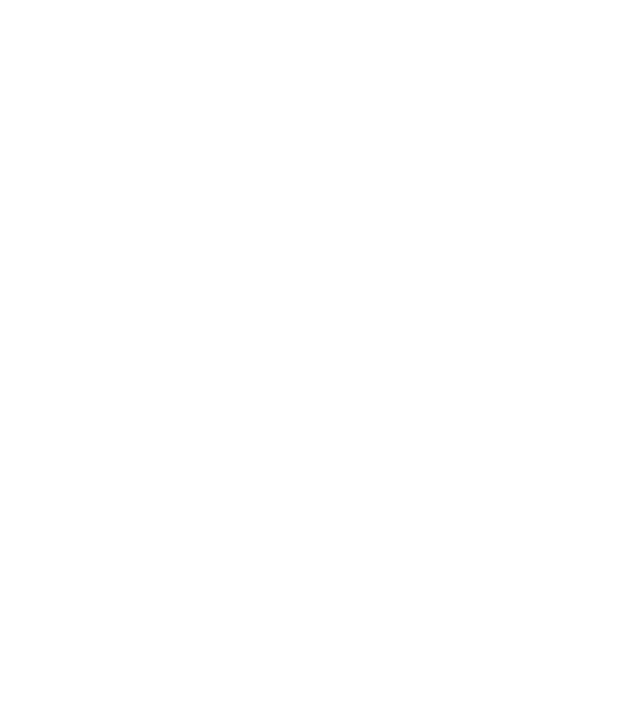
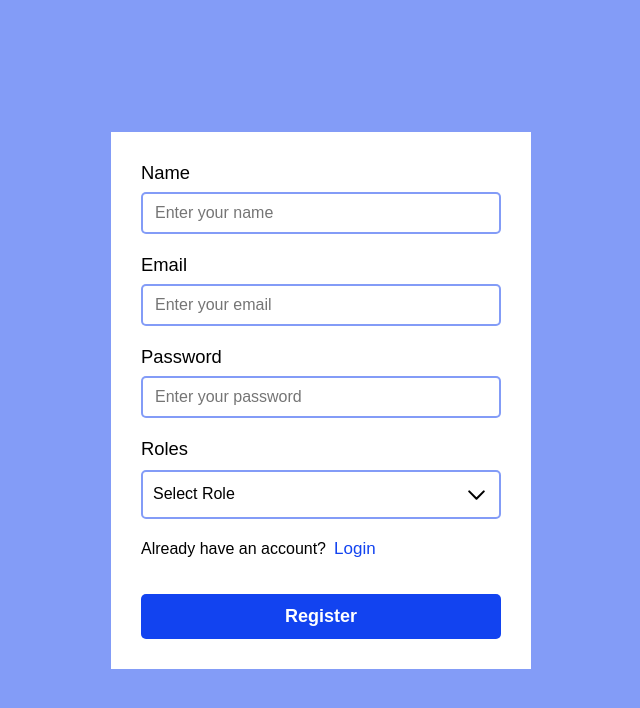
Before and after one commit to mhmdhussein377/Task-Management, a React (Vite) app in the folder Client/: page /register in a window 1280 px wide. Before the commit this address had no page. Shown: the top 708 px of the page, without its empty margins (319-959 px from the left). Built offline with nearby package versions, Linux system fonts and the light colour scheme.

Commit message:
finished the register page

```diff
--- a/Client/package.json
+++ b/Client/package.json
@@ -13,6 +13,7 @@
     "axios": "^1.6.2",
     "react": "^18.2.0",
     "react-dom": "^18.2.0",
+    "react-icons": "^4.12.0",
     "react-router-dom": "^6.21.1"
   },
   "devDependencies": {
--- a/Client/src/App.jsx
+++ b/Client/src/App.jsx
@@ -1,6 +1,7 @@
 import Login from "./pages/Login/Login"
 import Home from "./pages/Home/Home"
 import {Route, Routes} from "react-router-dom"
+import Register from "./pages/Register/Register"
 
 function App() {
 
@@ -8,6 +9,7 @@
     <Routes>
       <Route path="/" element={<Home />} />
       <Route path="/login" element={<Login />} />
+      <Route path="/register" element={<Register />} />
     </Routes>
   )
 }
--- a/Client/src/pages/Register/Register.jsx
+++ b/Client/src/pages/Register/Register.jsx
@@ -0,0 +1,98 @@
+import {useState} from 'react'
+import {Link, useNavigate} from "react-router-dom";
+import {registerInputFields, roles} from "../../utils/constants";
+import {showError} from "../../utils/showError";
+import {postRequest} from "../../utils/requests";
+import Button from "../../components/UI/Button/Button";
+import Input from "../../components/UI/Input/Input";
+import {HiOutlineChevronUp, HiOutlineChevronDown} from "react-icons/hi";
+import "./index.css"
+
+const Register = () => {
+
+    const [inputs,
+        setInputs] = useState({name: "", email: "", password: ""})
+    const [error,
+        setError] = useState({isError: false, name: "", message: ""})
+    const [roleSelected, setRoleSelected] = useState("Select Role")
+    const [isListOpened, setIsListOpened] = useState(false)
+    const navigate = useNavigate()
+    localStorage.removeItem("authToken")
+    localStorage.removeItem("user")
+
+    const handleInputChange = (name, value) => {
+        setInputs(prev => ({
+            ...prev,
+            [name]: value
+        }))
+    }
+
+    const handleSubmit = async(event) => {
+        event.preventDefault()
+
+        const {name, email, password} = inputs
+        if (!name || !email || !password || roleSelected === "Select Role") {
+            showError("Missing fields", "All fields are required", setError)
+            return
+        }
+
+        if (password.length < 6 || password.length > 20) {
+            showError("Password length", "Password must be 6-20 characters", setError)
+            return
+        }
+
+        const handleError = () => {
+            showError("Email exists", "Email already exists", setError)
+        }
+
+        const response = await postRequest("/register", {...inputs, role: roleSelected.toLowerCase()}, handleError)
+        response && navigate("/login")
+    }
+
+    const handleOpenList = () => {
+        setIsListOpened(!isListOpened);
+    }
+
+    return (
+        <div className="register-screen">
+            <form onSubmit={handleSubmit}>
+                <div className="inputs">
+                    {registerInputFields.map(({name, label, type, placeholder}) => (<Input
+                        key={name}
+                        label={label}
+                        type={type}
+                        value={inputs[name] || ""}
+                        placeholder={placeholder}
+                        name={name}
+                        onChange={e => handleInputChange(name, e.target.value)}/>))}
+                    <div className="genres-input">
+                            <div className="main-checkbox">
+                                <label id='labelRoles' htmlFor="genres">Roles</label>
+                                <div onClick={handleOpenList} className="top">
+                                    <span>{roleSelected}</span>
+                                    {isListOpened
+                                        ? (<HiOutlineChevronUp size={25}/>)
+                                        : (<HiOutlineChevronDown size={25}/>)}
+                                </div>
+                                <div className={`checkbox-list ${isListOpened && "open"}`}>
+                                    {roles.map(({id, label}) => (
+                                        <label onClick={e => {setRoleSelected(label); setIsListOpened(false)}} key={id} className="item">
+                                            <span>{label}</span>
+                                        </label>
+                                    ))}
+                                </div>
+                            </div>
+                        </div>
+                    {error.isError && <p className="error">{error.message}</p>}
+                    <div className="to-login">
+                        Already have an account?
+                        <Link to="/login">Login</Link>
+                    </div>
+                </div>
+                <Button content="Register"/>
+            </form>
+        </div>
+    )
+}
+
+export default Register
--- a/Client/src/pages/Register/index.css
+++ b/Client/src/pages/Register/index.css
@@ -0,0 +1,149 @@
+.register-screen {
+    display: flex;
+    align-items: center;
+    justify-content: center;
+    height: 100vh;
+    padding: 0 20px;
+    background-color:  #1242f085;
+}
+
+.register-screen > form {
+    width: 420px;
+    padding: 30px;
+    display: flex;
+    flex-direction: column;
+    gap: 35px;
+    background-color: white;
+}
+
+@media (max-width: 500px) {
+    .register-screen > form {
+        padding: 20px;
+    }
+}
+
+.register-screen > form .inputs {
+    display: flex;
+    flex-direction: column;
+    gap: 20px;
+}
+
+.register-screen > form .to-login {
+    font-size: 1rem
+}
+
+.register-screen > form .to-login a {
+    text-decoration: none;
+    color: var(--main-color);
+    font-weight: 500;
+    font-size: 1.0625rem;
+    margin-left: .5rem;
+}
+
+.register-screen .error {
+    color: red;
+}
+
+.genres-input .main-checkbox {
+    position: relative;
+}
+
+.genres-input .main-checkbox .top {
+    display: flex;
+    align-items: center;
+    justify-content: space-between;
+    padding: 10px;
+    font-size: 0.9375rem;
+    border-radius: 5px;
+    -webkit-border-radius: 5px;
+    -moz-border-radius: 5px;
+    -ms-border-radius: 5px;
+    -o-border-radius: 5px;
+    cursor: pointer;
+    border: 2px solid #1242f085;
+    margin-top: 10px;
+}
+
+.genres-input .main-checkbox .checkbox-list {
+    width: 100%;
+    display: flex;
+    flex-direction: column;
+    border-radius: 5px;
+    -webkit-border-radius: 5px;
+    -moz-border-radius: 5px;
+    -ms-border-radius: 5px;
+    -o-border-radius: 5px;
+    position: absolute;
+    top: 80px;
+    left: 0;
+    display: none;
+    opacity: 0;
+    transition: opacity 0.1s ease;
+    -webkit-transition: opacity 0.1s ease;
+    -moz-transition: opacity 0.1s ease;
+    -ms-transition: opacity 0.1s ease;
+    -o-transition: opacity 0.1s ease;
+    background-color: var(--white-color);
+    box-shadow: 0 0 21px -6px rgba(0,0,0,0.75);
+    -webkit-box-shadow: 0 0 21px -6px rgba(0,0,0,0.75);
+    -moz-box-shadow: 0 0 21px -6px rgba(0,0,0,0.75);
+    background-color: white;
+    z-index: 999;
+    margin-top: 10px;
+}
+
+.genres-input .main-checkbox label {
+    margin-bottom: 5px;
+    font-weight: 500;
+    font-size: 0.875rem;
+    color: #575757;
+}
+
+.genres-input .main-checkbox span {
+    font-size: 1rem;
+}
+
+.genres-input .checkbox-list.open {
+    opacity: 1;
+    display: block;
+}
+
+.genres-input .checkbox-list .item {
+    border-bottom: 1px solid #ccc;
+    padding: 12px 15px;
+    display: flex;
+    align-items: center;
+    gap: 10px;
+    width: 100%;
+    cursor: pointer;
+    user-select: none;
+}
+
+.genres-input .checkbox-list label input {
+    width: 18px;
+    height: 18px;
+    font-size: 1rem;
+    padding: 10px 12px;
+    border: 2px solid #1242f085;
+    border-radius: 5px;
+    outline: none;
+    -webkit-border-radius: 5px;
+    -moz-border-radius: 5px;
+    -ms-border-radius: 5px;
+    -o-border-radius: 5px;
+}
+
+.genres-input .checkbox-list label span {
+    font-size: 1.125rem;
+}
+
+.genres-input form {
+    display: flex;
+    height: fit-content;
+}
+
+.genres-input #labelRoles {
+    margin-bottom: 20px;
+    font-size: 1.15rem;
+    color: black;
+}
--- a/Client/src/utils/constants.jsx
+++ b/Client/src/utils/constants.jsx
@@ -11,3 +11,32 @@
         name: "password"
     }
 ];
+
+export const registerInputFields = [
+    {
+        label: "Name",
+        type: "text",
+        placeholder: "Enter your name",
+        name: "name"
+    }, {
+        label: "Email",
+        type: "email",
+        placeholder: "Enter your email",
+        name: "email"
+    }, {
+        label: "Password",
+        type: "password",
+        placeholder: "Enter your password",
+        name: "password"
+    }
+];
+
+export const roles = [
+    {
+        id: 1,
+        label: "Employer"
+    }, {
+        id: 2,
+        label: "Employee"
+    },
+];
```
Also changed, not shown: 1 other file (tests, documents, lock files or other folders).
